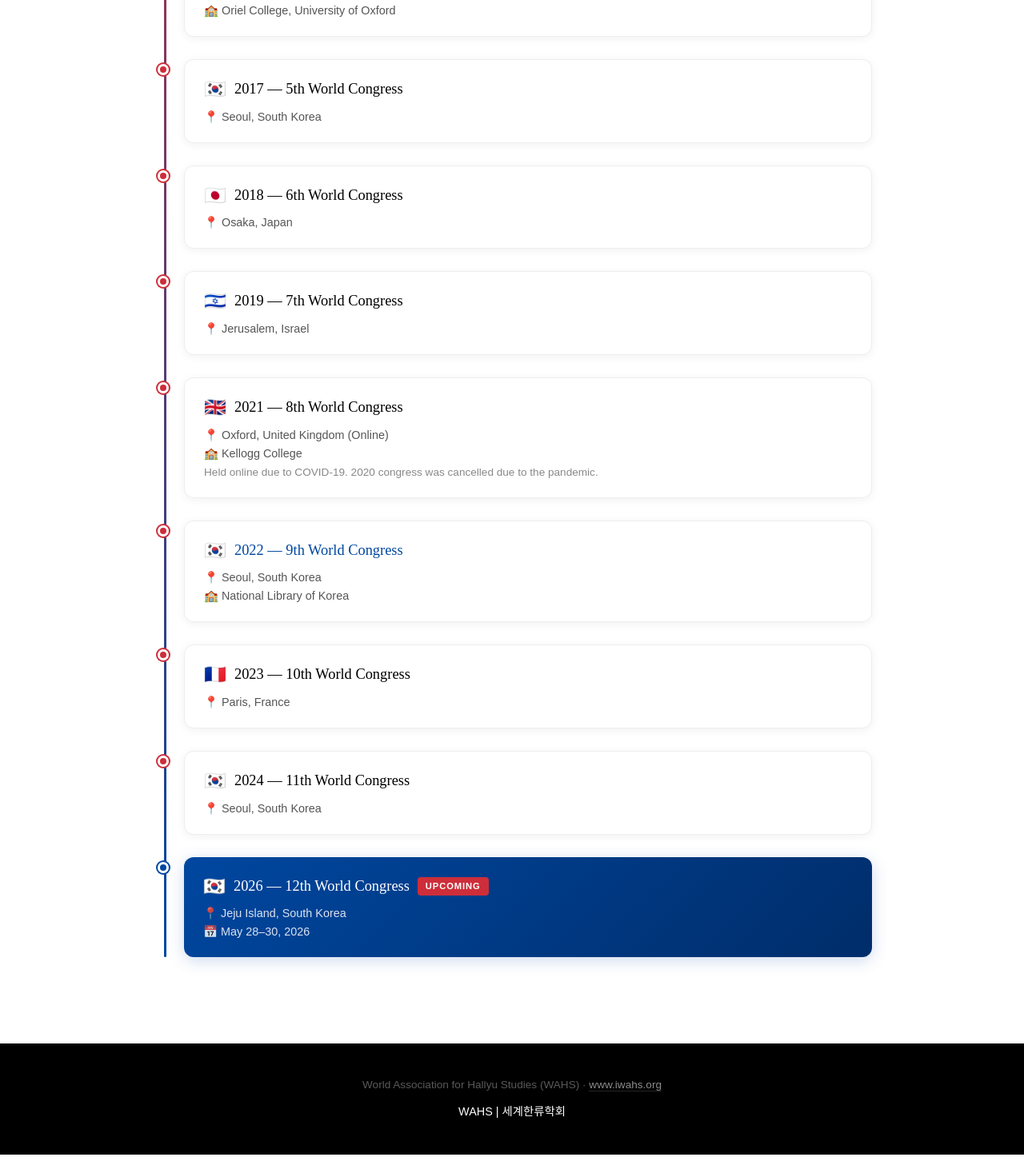
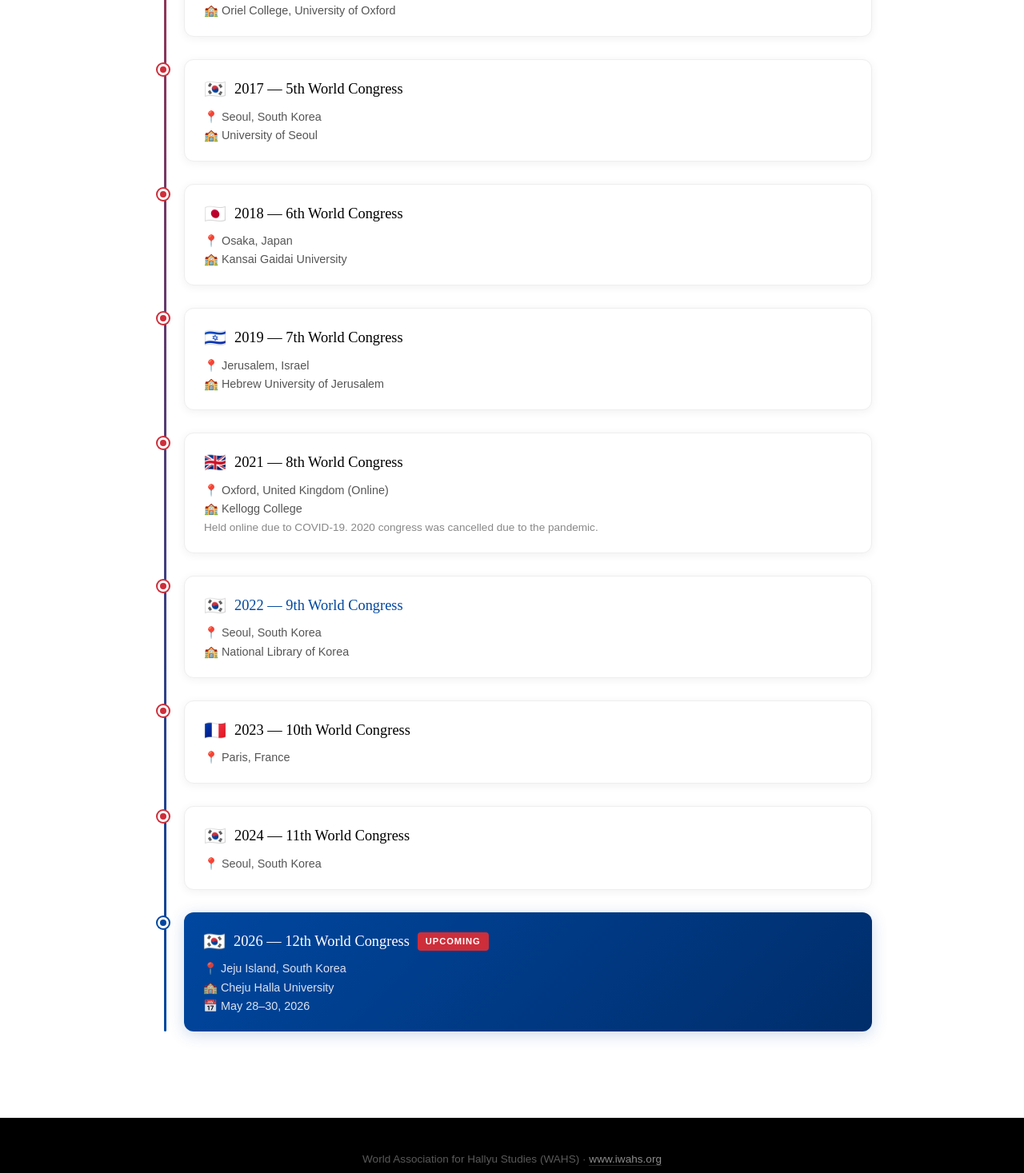
Before and after one commit to willfadeneva/WAHS, a Next.js app: page /1/past-congresses in a window 1280 px wide. Shown: the part 919-2386 px from the top of the page at 80% size. Before the commit the page ends 2363 px from the top, so only its background shows below. Built offline with nearby package versions, Linux system fonts and the light colour scheme.

Commit message:
Add missing venues: 2017 University of Seoul, 2018 Kansai Gaidai, 2019 Hebrew U, 2026 Cheju Halla

```diff
--- a/src/app/[year]/past-congresses/page.tsx
+++ b/src/app/[year]/past-congresses/page.tsx
@@ -9,16 +9,16 @@ const congresses = [
   { num: 2, year: 2014, location: 'Buenos Aires, Argentina', flag: '🇦🇷' },
   { num: 3, year: 2015, location: 'Dubai, United Arab Emirates', venue: 'International Convention Center', flag: '🇦🇪' },
   { num: 4, year: 2016, location: 'Oxford, United Kingdom', venue: 'Oriel College, University of Oxford', flag: '🇬🇧' },
-  { num: 5, year: 2017, location: 'Seoul, South Korea', flag: '🇰🇷' },
-  { num: 6, year: 2018, location: 'Osaka, Japan', flag: '🇯🇵' },
-  { num: 7, year: 2019, location: 'Jerusalem, Israel', flag: '🇮🇱' },
+  { num: 5, year: 2017, location: 'Seoul, South Korea', venue: 'University of Seoul', flag: '🇰🇷' },
+  { num: 6, year: 2018, location: 'Osaka, Japan', venue: 'Kansai Gaidai University', flag: '🇯🇵' },
+  { num: 7, year: 2019, location: 'Jerusalem, Israel', venue: 'Hebrew University of Jerusalem', flag: '🇮🇱' },
   { num: 8, year: 2021, location: 'Oxford, United Kingdom (Online)', venue: 'Kellogg College', note: 'Held online due to COVID-19. 2020 congress was cancelled due to the pandemic.', flag: '🇬🇧' },
   { num: 9, year: 2022, location: 'Seoul, South Korea', venue: 'National Library of Korea', flag: '🇰🇷', link: '/2022' },
   { num: 10, year: 2023, location: 'Paris, France', flag: '🇫🇷' },
   { num: 11, year: 2024, location: 'Seoul, South Korea', flag: '🇰🇷' },
 ];
 
-const upcoming = { num: 12, year: 2026, location: 'Jeju Island, South Korea', dates: 'May 28–30, 2026', flag: '🇰🇷', link: '/2026' };
+const upcoming = { num: 12, year: 2026, location: 'Jeju Island, South Korea', venue: 'Cheju Halla University', dates: 'May 28–30, 2026', flag: '🇰🇷', link: '/2026' };
 
 export default async function PastCongressesPage({ params }: { params: Promise<{ year: string }> }) {
   const { year: yearStr } = await params;
@@ -113,6 +113,7 @@ export default async function PastCongressesPage({ params }: { params: Promise<{
                 </div>
                 <p style={{ fontSize: '0.9rem', color: 'rgba(255,255,255,0.85)', margin: 0, lineHeight: 1.6 }}>
                   📍 {upcoming.location}<br />
+                  🏫 {upcoming.venue}<br />
                   📅 {upcoming.dates}
                 </p>
               </div>
```
